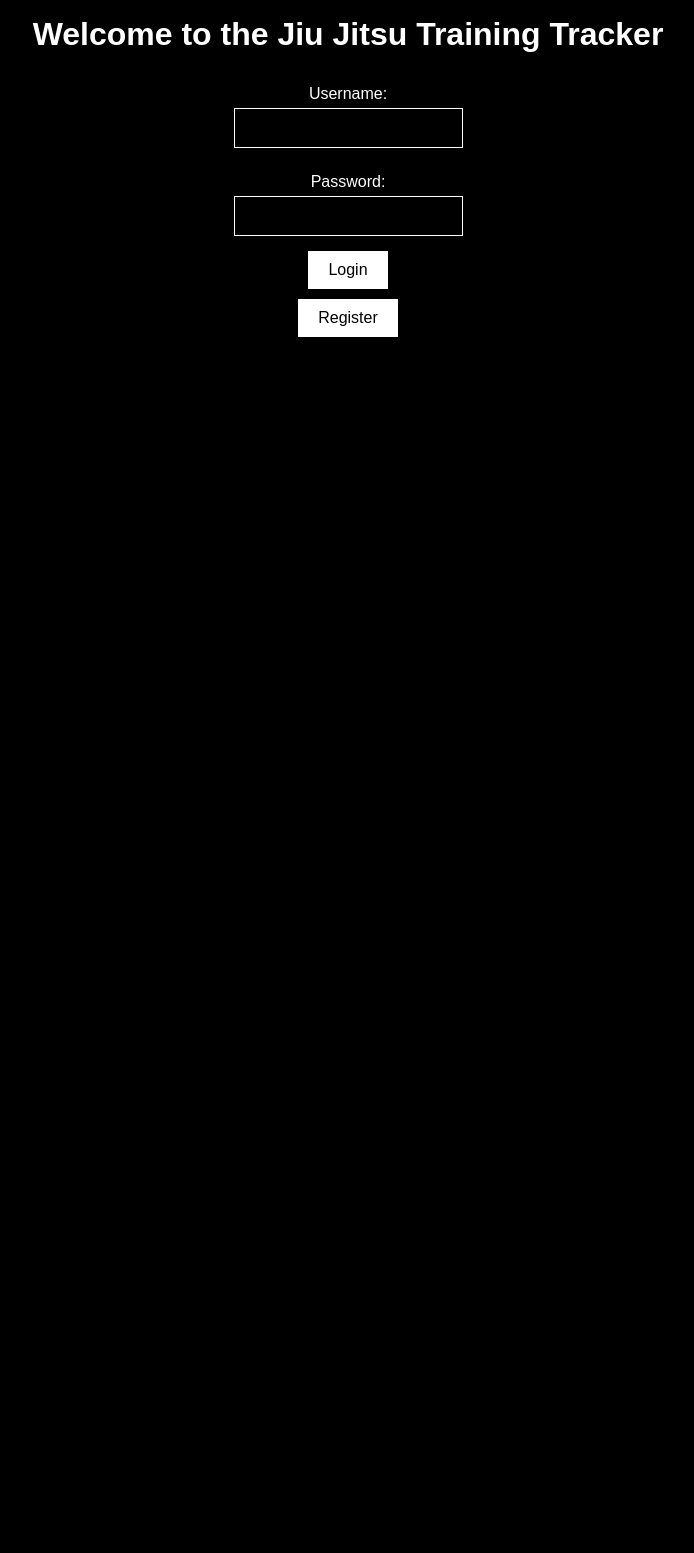
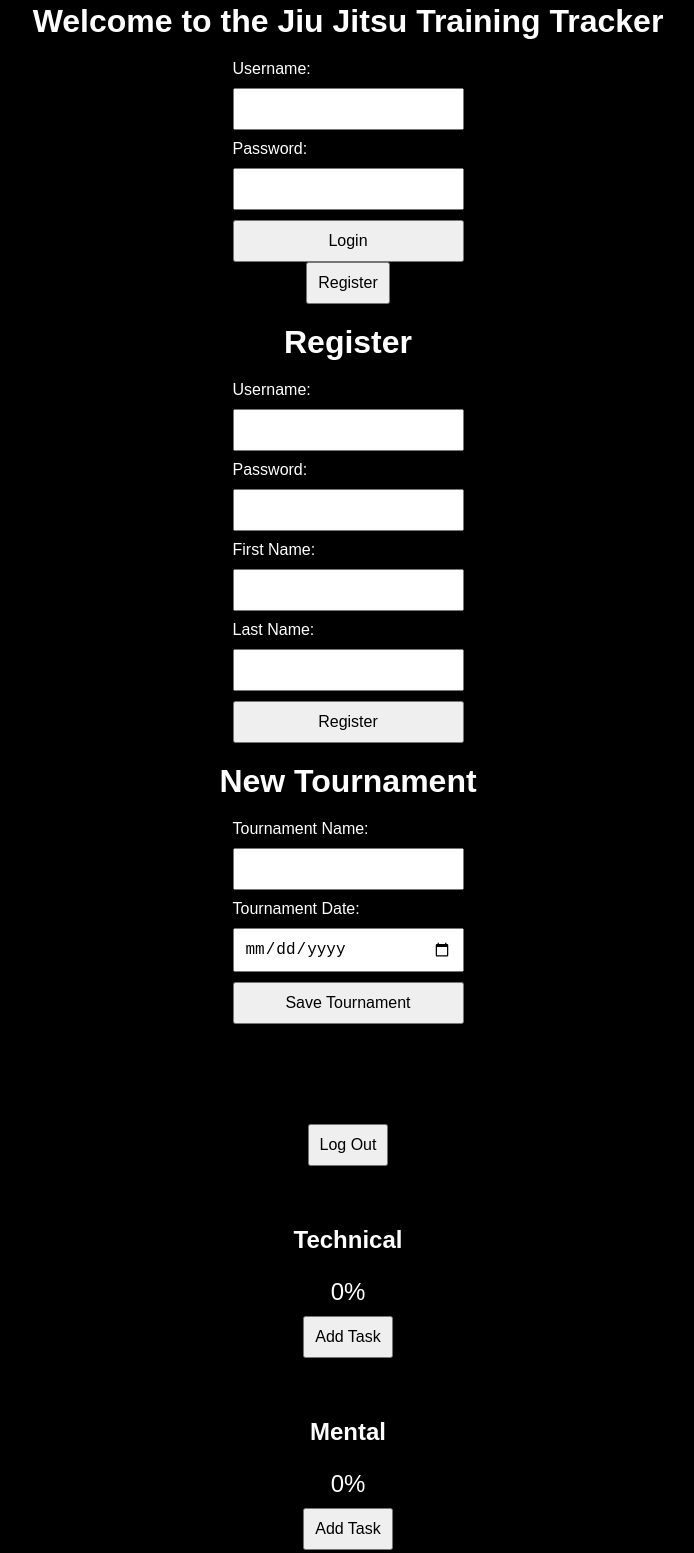
Before and after one commit to cm1803/tournamentPrep, a plain HTML site: page index.html in a window 1280 px wide. Shown: the part 25-1578 px from the top of the page, without its empty margins (292-986 px from the left). Before the commit the page ends 800 px from the top, so only its background shows below. Drawn offline with Linux system fonts and the light colour scheme.

Commit message:
Update styles.css

```diff
--- a/styles.css
+++ b/styles.css
@@ -2,53 +2,47 @@ body {
     background-color: black;
     color: white;
     font-family: Arial, sans-serif;
-    text-align: center;
-    margin: 0;
-    padding: 20px;
 }
 
 .hidden {
     display: none;
 }
 
-h1 {
-    font-size: 2em;
+#login-section, #register-section, #tournament-section, #home-section, #task-modal {
+    display: flex;
+    flex-direction: column;
+    align-items: center;
 }
 
-h2 {
-    font-size: 1.5em;
+h1, h2 {
+    margin: 20px 0;
 }
 
 form {
     display: flex;
     flex-direction: column;
-    align-items: center;
+    gap: 10px;
 }
 
-label {
-    margin: 10px 0 5px;
-}
-
-input {
-    margin-bottom: 15px;
+input, select, button {
     padding: 10px;
-    font-size: 1em;
-    border: 1px solid white;
-    background: black;
-    color: white;
+    font-size: 16px;
 }
 
 button {
-    padding: 10px 20px;
-    font-size: 1em;
-    background: white;
-    color: black;
-    border: none;
     cursor: pointer;
+}
+
+#logout-button {
+    margin: 20px 0;
+}
+
+.section {
+    margin: 20px 0;
+    text-align: center;
+}
+
+.percentage {
+    font-size: 24px;
     margin-bottom: 10px;
 }
-
-button:hover {
-    background: #444;
-    color: white;
-}
```
